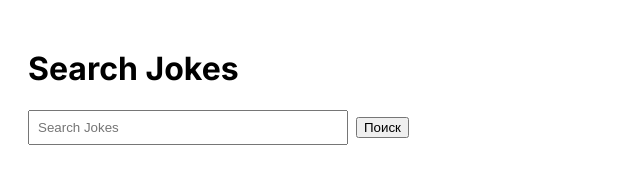
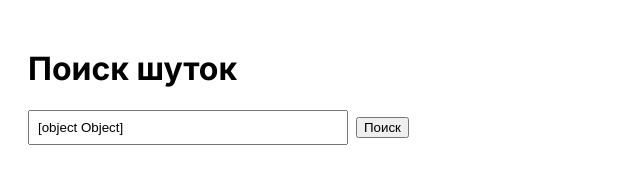
Before and after one commit to Artcode-x/_task-react-query, a Next.js app: page / in a window 1280 px wide. Shown: the top 195 px of the page, without its empty margins (0-640 px from the left). Built offline with nearby package versions, Linux system fonts and the light colour scheme.

Commit message:
Обновление страницы без перезагрузки при изменении инпута

```diff
--- a/app/api/api.js
+++ b/app/api/api.js
@@ -2,5 +2,8 @@ import axios from "axios"
 
 export const fetchJokes = async (query) => {
   const response = await axios.get(`https://api.chucknorris.io/jokes/search?query=${query}`)
+  if (!response) {
+    throw new Error("Что то не так, попробуйте позднее")
+  }
   return response.data.result
 }
--- a/app/pages/search.js
+++ b/app/pages/search.js
@@ -1,36 +1,57 @@
 "use client"
 
-import React, { useState } from "react"
+import React, { useEffect, useState } from "react"
 import { useQuery } from "react-query"
 import { fetchJokes } from "../api/api"
 import JokeCard from "../components/card"
+import { useRouter } from "next/navigation"
 
 const SearchPage = () => {
-  const [query, setQuery] = useState("")
+  const router = useRouter()
+  const query = router.query || "" // Извлечение значения query из router.query
+
+  const [searchQuery, setSearchQuery] = useState(query)
+
+  useEffect(() => {
+    if (query) {
+      setSearchQuery(query) // Обновляю локальный state при изменении query в URL
+    }
+  }, [query])
+
   const {
     data: jokes,
     isLoading,
     error,
-  } = useQuery(["jokes", query], () => fetchJokes(query), {
-    enabled: query.length >= 4,
+  } = useQuery(["jokes", searchQuery], () => fetchJokes(searchQuery), {
+    enabled: typeof searchQuery === "string" && searchQuery.length >= 4, // Запрос выполняется только если searchQuery является строкой и длина >= 4
   })
 
-  const handleSearch = (e) => {
-    e.preventDefault()
-    setQuery(e.target.value)
+  console.log(jokes)
+  const handleInputChange = (e) => {
+    const inputQuery = e.target.value
+    setSearchQuery(inputQuery)
+
+    // Обнов адресную строку без перезагрузки
+    const url = new URL(window.location)
+    url.searchParams.set("query", inputQuery)
+    window.history.pushState({}, "", url)
   }
 
   return (
     <div style={{ padding: "20px" }}>
-      <h1>Search Jokes</h1>
-      <form onChange={handleSearch}>
+      <h1>Поиск шуток</h1>
+      <form>
         <input
           type="text"
           name="query"
-          placeholder="Search Jokes"
+          placeholder="Поиск шуток"
+          value={searchQuery} // Использ state
+          onChange={handleInputChange}
           style={{ padding: "8px", width: "300px", marginRight: "8px" }}
         />
-        <button type="submit">Поиск</button>
+        <button type="button" onClick={() => router.push(`/search?query=${searchQuery}`)}>
+          Поиск
+        </button>
       </form>
 
       {isLoading && <p>Загрузка...</p>}
```
